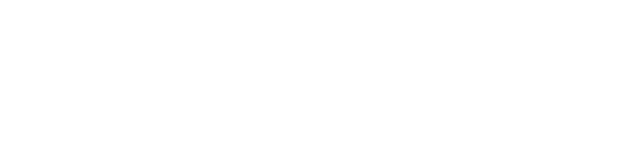
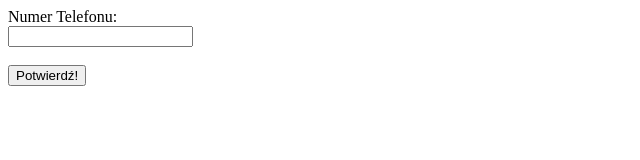
Before and after one commit to julitakoss/54-formularz-walidacja2, a plain HTML site: page index.html in a window 1280 px wide. Shown: the whole page, without its empty margins (0-640 px from the left). Drawn offline with Linux system fonts and the light colour scheme.

Commit message:
naniesienie poprawek

```diff
--- a/indeks.html
+++ b/index.html
@@ -7,6 +7,12 @@
     <title>zmiana elementu tablicy</title>
 </head>
 <body>
+    <form action="/action_page.php">
+        Numer Telefonu:<br>
+        <input id="f_phone" type="text" name="phone">
+        <br><br>
+    </form>
+  <button onclick="walidacja2_2()">Potwierdź!</button>
 <script src="main.js"></script>
 </body>
 </html>
--- a/main.js
+++ b/main.js
@@ -0,0 +1,12 @@
+function walidacja2_2() {
+    let phone = document.getElementById("f_phone").value;
+    let new_1 = phone + "";
+
+    if (phone == '') {
+         alert('Wpisz swój numer telefonu');
+    }
+
+    if(new_1.length != 9){
+        alert("Wprowadzono nieprawidłowy numer");
+    }
+}
```
